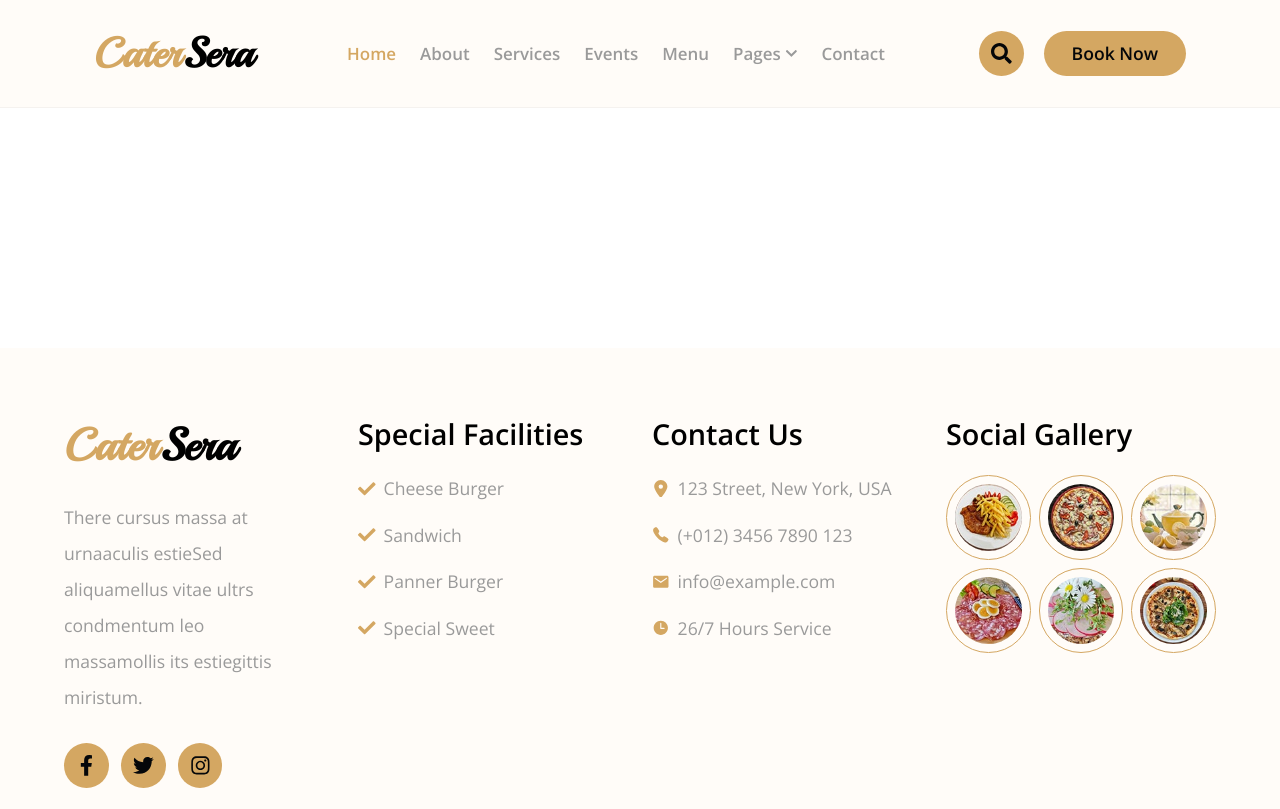
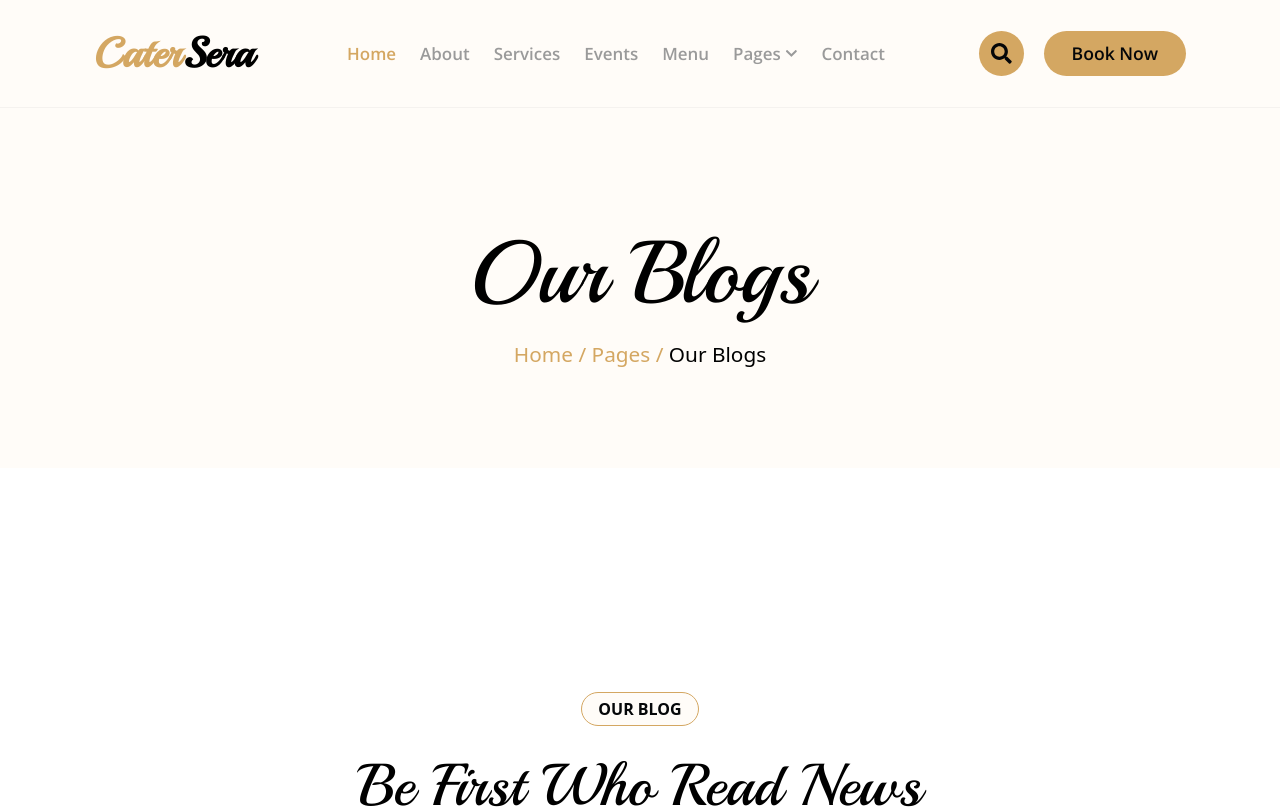
Before and after one commit to chwaleed/Resturant_Website, a React (Vite) app: page /pages/our-blogs in a window 1280 px wide. Shown: the top 809 px of the page. Built offline with nearby package versions, Linux system fonts and the light colour scheme.

Commit message:
Our Blog page is added

```diff
--- a/src/App.jsx
+++ b/src/App.jsx
@@ -7,8 +7,8 @@ import AboutPage from "./RenderPages/AboutPage";
 import ServeciesPage from "./RenderPages/ServeciesPage";
 import EventsPage from "./RenderPages/EventsPage";
 import MenuPage from "./RenderPages/MenuPage";
-import Page from "./compnents/Page";
 import BookingPage from "./RenderPages/BookingPage";
+import OurBlogPage from "./RenderPages/OurBlogPage";
 
 function App() {
   const [count, setCount] = useState(0);
@@ -26,6 +26,7 @@ function App() {
           <Route path="menu" element={<MenuPage />} />
           <Route path="pages/">
             <Route path="booking" element={<BookingPage />} />
+            <Route path="our-blogs" element={<OurBlogPage />} />
           </Route>
         </Routes>
         <Footer />
--- a/src/RenderPages/OurBlogPage.jsx
+++ b/src/RenderPages/OurBlogPage.jsx
@@ -0,0 +1,14 @@
+import React from "react";
+import Blogs from "../pages/Blogs/Blogs";
+import Page from "../compnents/Page";
+
+function OurBlogPage() {
+  return (
+    <>
+      <Page text1={"Pages / "} text2={"Our Blogs"} title={"Our Blogs"} />
+      <Blogs />
+    </>
+  );
+}
+
+export default OurBlogPage;
```
